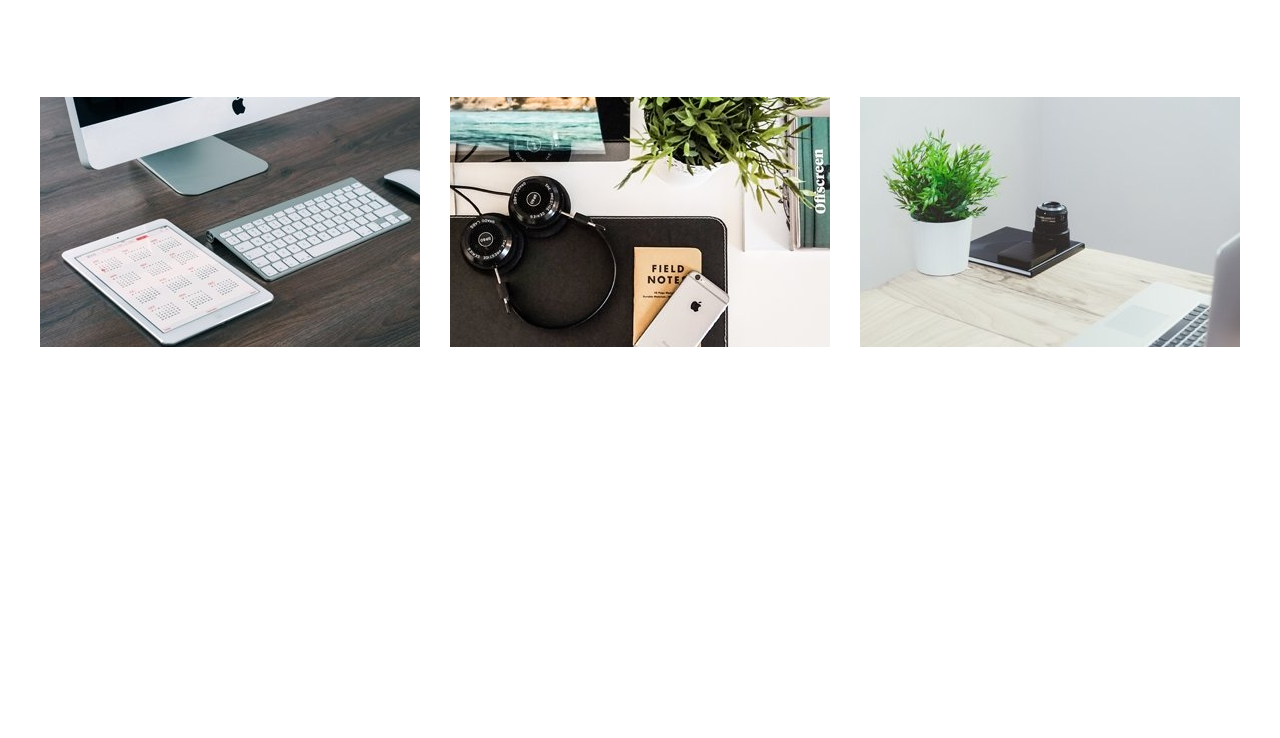
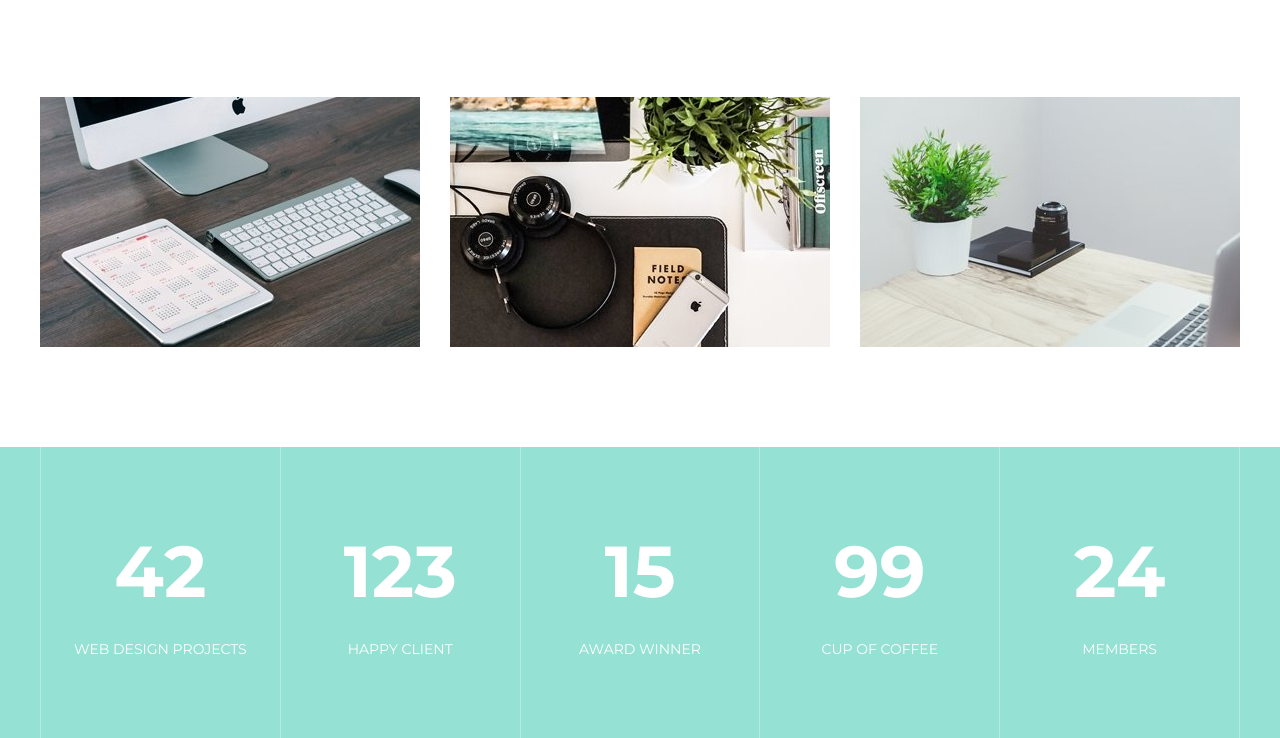
Before and after one commit to lidaaupova/project_mogo, a plain HTML site: page index.html in a window 1280 px wide. Shown: the part 1393-2131 px from the top of the page. Before the commit the page ends 1840 px from the top, so only its background shows below. Drawn offline with Linux system fonts and the light colour scheme.

Commit message:
section statistics ready

```diff
--- a/assets/css/style.css
+++ b/assets/css/style.css
@@ -301,3 +301,37 @@ h1, h2, h3, h4, h5, h6 {
     margin: 0;
     margin-top: 9px;
 }
+
+/* Statictics */
+.stastics {
+    background-color: #95e1d3;
+}
+
+.stat {
+    display: flex;
+}
+
+.stat__item {
+    padding: 80px 30px;
+    flex: 1 1 0;
+    border-left: 1px solid #b6ebe1;
+    text-align: center;
+    color: #fff;
+
+}
+
+.stat__item:last-child {
+    border-right: 1px solid #b6ebe1;
+}
+
+.stat__count {
+    font-size: 72px;
+    font-weight: 700;
+}
+
+.stat__text {
+    margin-top: 25px;
+    font-size: 14px;
+    font-weight: 400;
+    text-transform: uppercase;
+}
--- a/index.html
+++ b/index.html
@@ -90,5 +90,34 @@
 
         </div>
     </section>
+
+
+    <div class="stastics">
+        <div class="container">
+            <div class="stat">
+                <div class="stat__item">
+                    <div class="stat__count">42</div>
+                    <div class="stat__text">Web Design Projects</div>
+                </div>
+                <div class="stat__item">
+                    <div class="stat__count">123</div>
+                    <div class="stat__text">happy client</div>
+                </div>
+                <div class="stat__item">
+                    <div class="stat__count">15</div>
+                    <div class="stat__text">award winner</div>
+                </div>
+                <div class="stat__item">
+                    <div class="stat__count">99</div>
+                    <div class="stat__text">cup of coffee</div>
+                </div>
+                <div class="stat__item">
+                    <div class="stat__count">24</div>
+                    <div class="stat__text">members</div>
+                </div>
+            </div>
+        </div>
+    </div>
+
 </body>
 </html>
```
